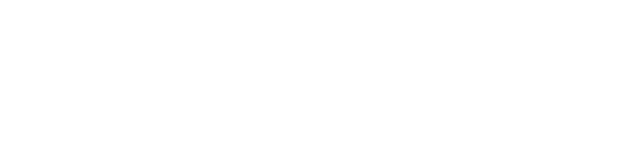
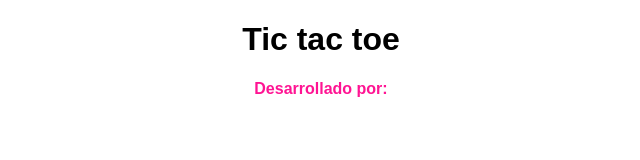
Before and after one commit to r4mir3zzz/tic-tac-toe, a plain HTML site: page proyecto/index.html in a window 1280 px wide. Shown: the whole page, without its empty margins (319-959 px from the left). Drawn offline with Linux system fonts and the light colour scheme.

Commit message:
Pasos en el js

```diff
--- a/proyecto/index.html
+++ b/proyecto/index.html
@@ -5,8 +5,17 @@
         <meta charset="UTF-8">
         <title>Tic-Tac-Toe</title>
         <script src="index.js"></script>
+        <link rel="stylesheet" href="style.css">
+
     </head>
+
     <body>
+        <h1 class="titulo-principal">Tic tac toe</h1>
+
 
     </body>
+
+    <footer>
+        <h4> Desarrollado por: </h4>
+    </footer>
 </html>
--- /dev/null
+++ b/proyecto/style.css
@@ -0,0 +1,11 @@
+.titulo-principal{
+    font-family: Arial;
+    text-align: center;
+}
+
+footer{
+    font-weight: lighter;
+    font-family: Arial;
+    text-align: center;
+    color: deeppink;
+}
```
Also changed, not shown: proyecto/index.js (+12 -1 lines). Lines whose indentation alone changed are shown as unchanged.
